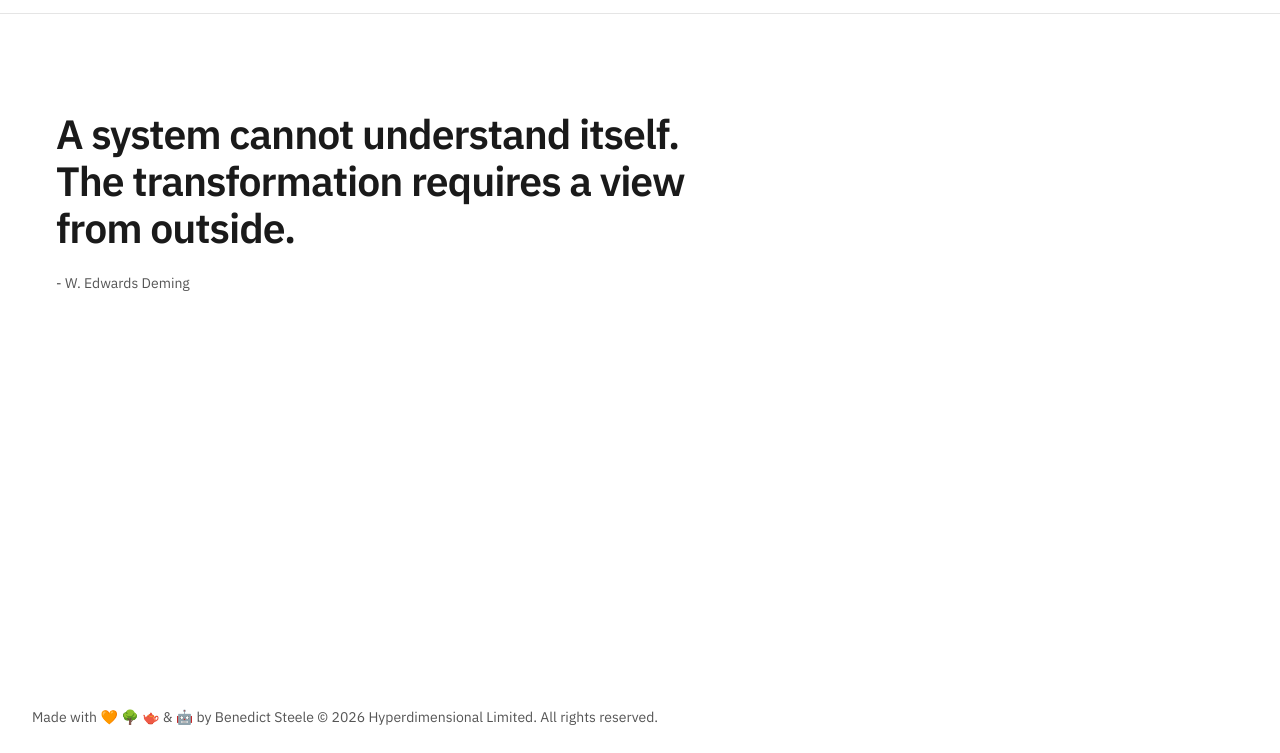
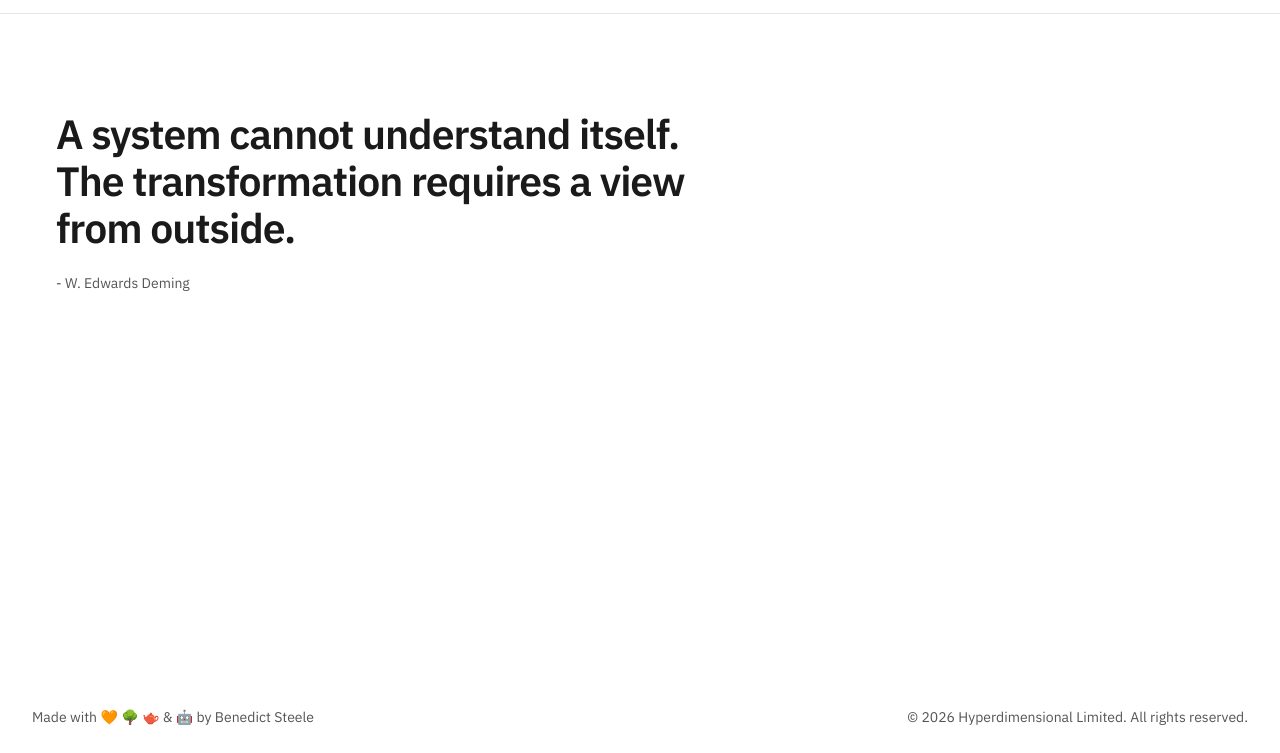
Before and after one commit to profoundhq/profound.fyi, an Eleventy site: page content/index.md in a window 1280 px wide. Shown: the part 47-800 px from the top of the page. Built offline with nearby package versions, Linux system fonts and the light colour scheme; Eleventy itself is replaced by a stand-in of ours; files that its build step writes are made by us from their sources.

Commit message:
style(footer): split footer into left/right on a single line
Co-Authored-By: Benedict Steele <ben@hyperdimensional.net>

```diff
--- a/_includes/partials/site-footer.njk
+++ b/_includes/partials/site-footer.njk
@@ -1,3 +1,6 @@
 <footer class="site-footer">
-  <div class="site-inner">Made with 🧡 🌳 🫖 &amp; 🤖 by Benedict Steele © 2026 Hyperdimensional Limited. All rights reserved.</div>
+  <div class="site-inner">
+    <span>Made with 🧡 🌳 🫖 &amp; 🤖 by Benedict Steele</span>
+    <span>© 2026 Hyperdimensional Limited. All rights reserved.</span>
+  </div>
 </footer>
--- a/css/layout.css
+++ b/css/layout.css
@@ -61,6 +61,13 @@
   font-size: var(--type-small);
 }
 
+.site-footer .site-inner {
+  display: flex;
+  flex-wrap: wrap;
+  gap: var(--space-3) var(--space-5);
+  justify-content: space-between;
+}
+
 main {
   flex: 1;
   width: 100%;
```
